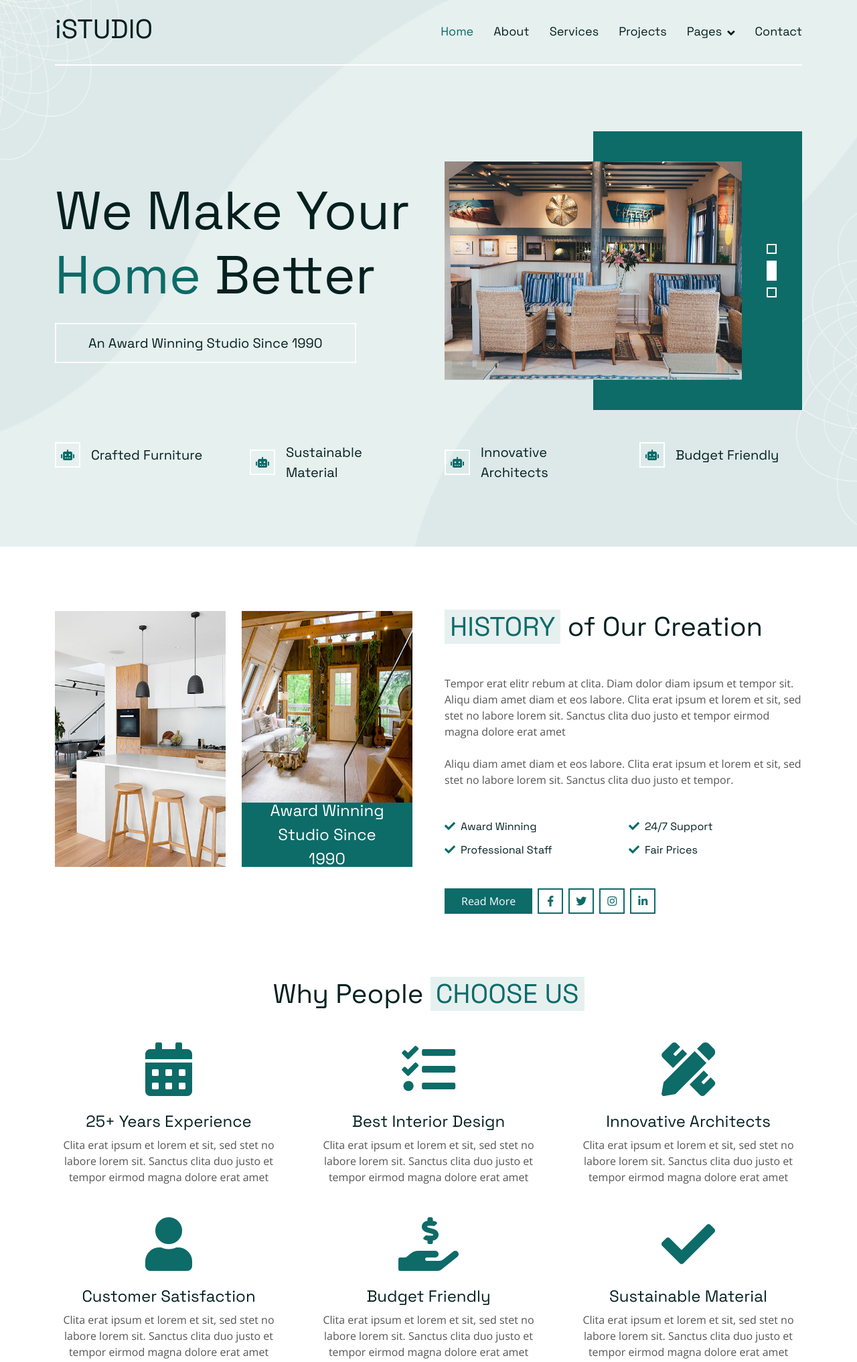
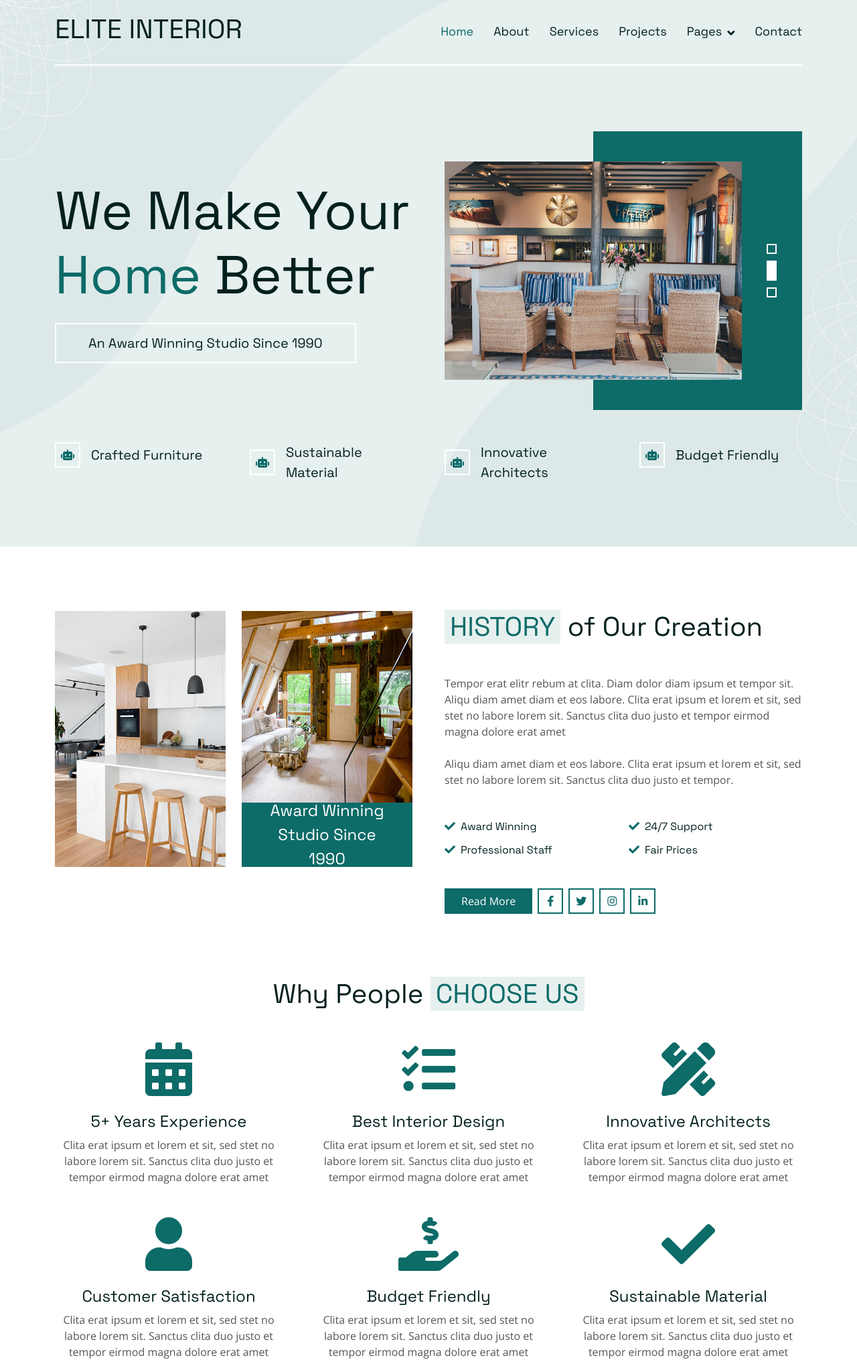
Before and after one commit to lakshyafashionb-boutique/boutique, a plain HTML site: page index.html in a window 1280 px wide. Shown: the top 2033 px of the page at 67% size. Drawn offline with nearby package versions, Linux system fonts and the light colour scheme.

Commit message:
Update index.html

```diff
--- a/index.html
+++ b/index.html
@@ -3,7 +3,7 @@
 
 <head>
     <meta charset="utf-8">
-    <title>iSTUDIO - Interior Design Website Template Free</title>
+    <title>ELITE INTERIOR - Interior Design Website Template Free</title>
     <meta content="width=device-width, initial-scale=1.0" name="viewport">
     <meta content="" name="keywords">
     <meta content="" name="description">
@@ -47,7 +47,7 @@
         <div class="container">
             <nav class="navbar navbar-expand-lg navbar-light border-bottom border-2 border-white">
                 <a href="index.html" class="navbar-brand">
-                    <h1>iSTUDIO</h1>
+                    <h1>ELITE INTERIOR</h1>
                 </a>
                 <button type="button" class="navbar-toggler ms-auto me-0" data-bs-toggle="collapse"
                     data-bs-target="#navbarCollapse">
@@ -192,7 +192,7 @@
             <div class="row g-5 align-items-center text-center">
                 <div class="col-md-6 col-lg-4 wow fadeIn" data-wow-delay="0.1s">
                     <i class="fa fa-calendar-alt fa-5x text-primary mb-4"></i>
-                    <h4>25+ Years Experience</h4>
+                    <h4>5+ Years Experience</h4>
                     <p class="mb-0">Clita erat ipsum et lorem et sit, sed stet no labore lorem sit. Sanctus clita duo justo et tempor eirmod magna dolore erat amet</p>
                 </div>
                 <div class="col-md-6 col-lg-4 wow fadeIn" data-wow-delay="0.3s">
@@ -657,4 +657,5 @@
     <script src="js/main.js"></script>
 </body>
 
+
 </html>
```
